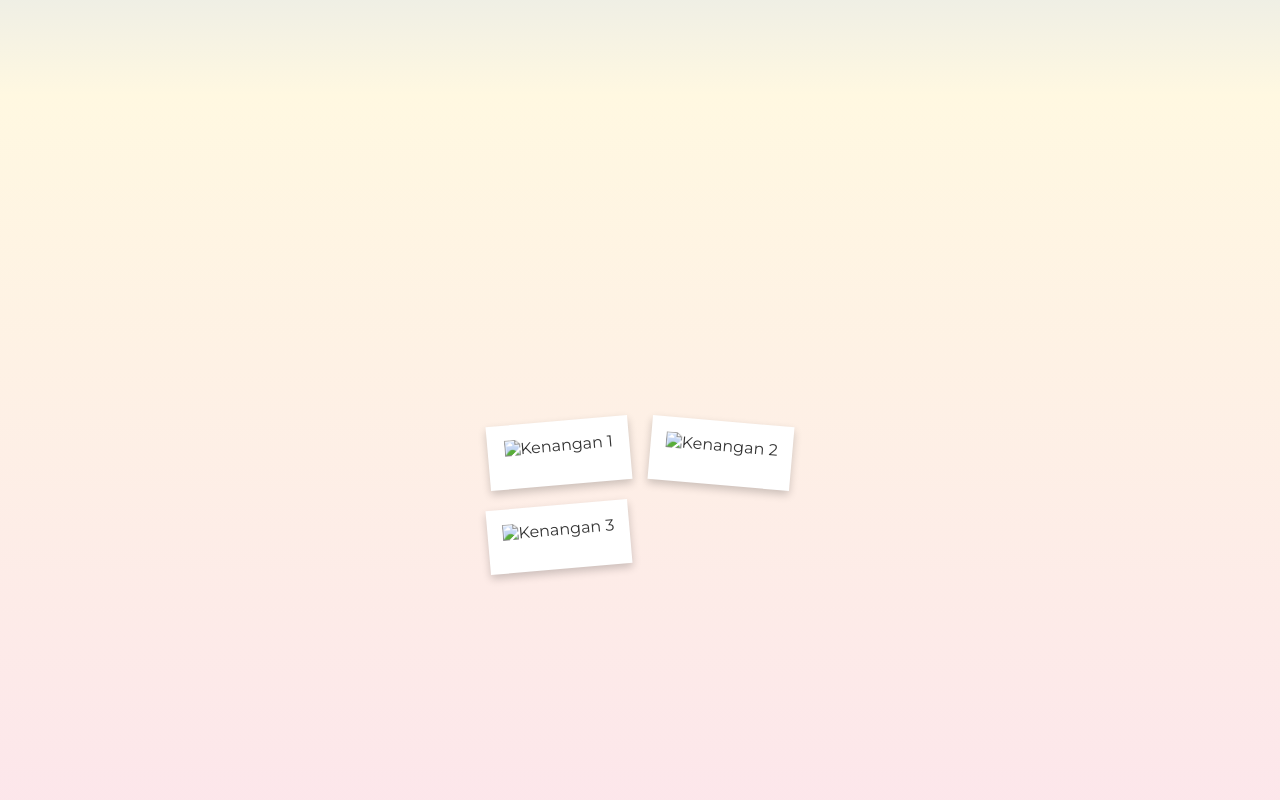
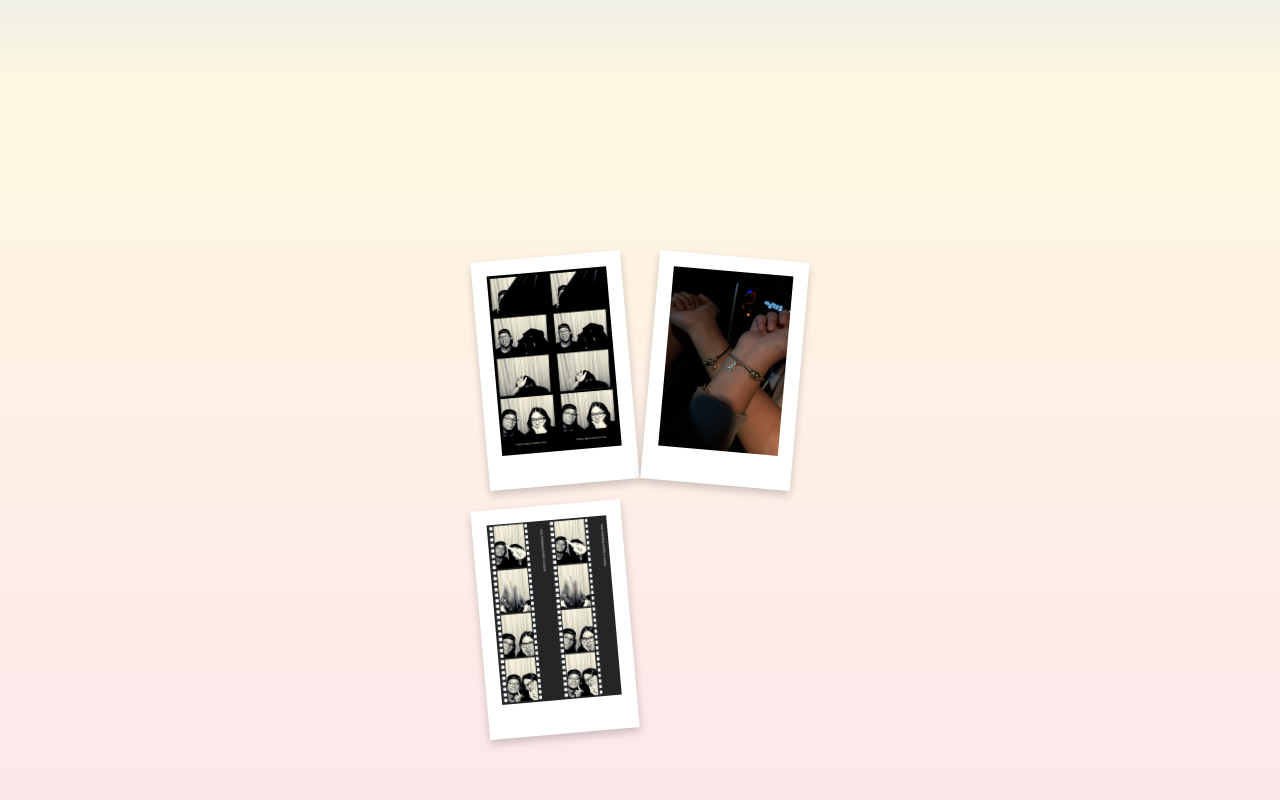
Before and after one commit to greetzza/order122_18-12-2025, a plain HTML site: page index.html in a window 1280 px wide. Shown: the part 1505-2305 px from the top of the page. Drawn offline with Linux system fonts and the light colour scheme.

Commit message:
Update index.html

```diff
--- a/index.html
+++ b/index.html
@@ -149,7 +149,7 @@
     <section id="hero1">
         <div class="bottle-container">
             <img src="vinil.png" alt="Botol" class="bottle" id="bottle">
-            <img src="grei(2).jpeg" alt="Surat" class="letter" id="letter">
+            <img src="grei(2).jpg" alt="Surat" class="letter" id="letter">
         </div>
         <p>Klik kaset vinyl untuk memutar lagu</p>
 
@@ -170,15 +170,15 @@
     <section id="hero3">
         <div class="polaroid-gallery">
             <div class="polaroid">
-                <img src="grei(1).jpeg" alt="Kenangan 1">
+                <img src="grei(1).jpg" alt="Kenangan 1">
 
             </div>
             <div class="polaroid">
-                <img src="grei(2).jpeg" alt="Kenangan 2">
+                <img src="grei(2).jpg" alt="Kenangan 2">
 
             </div>
             <div class="polaroid">
-                <img src="grei(3).jpeg" alt="Kenangan 3">
+                <img src="grei(3).jpg" alt="Kenangan 3">
 
             </div>
         </div>
```
